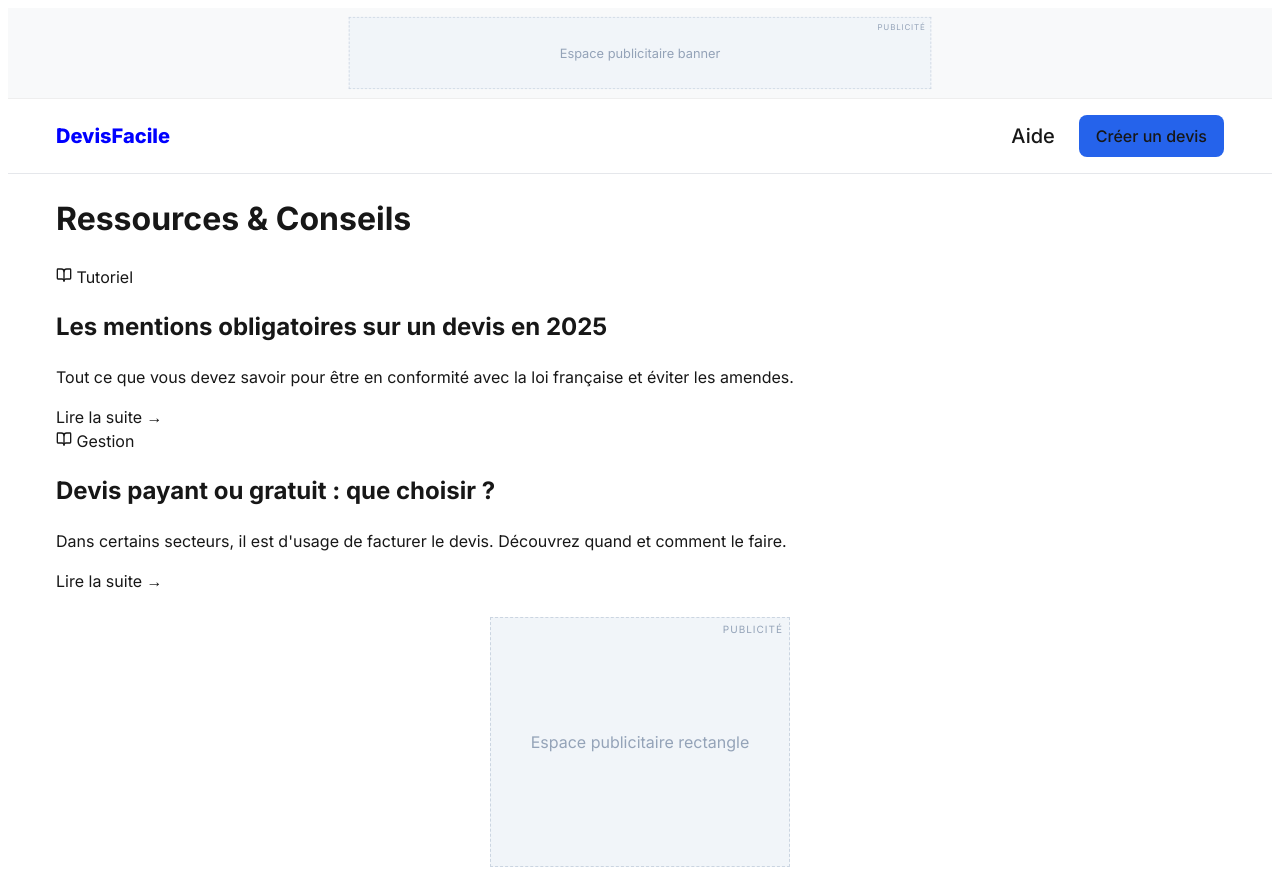
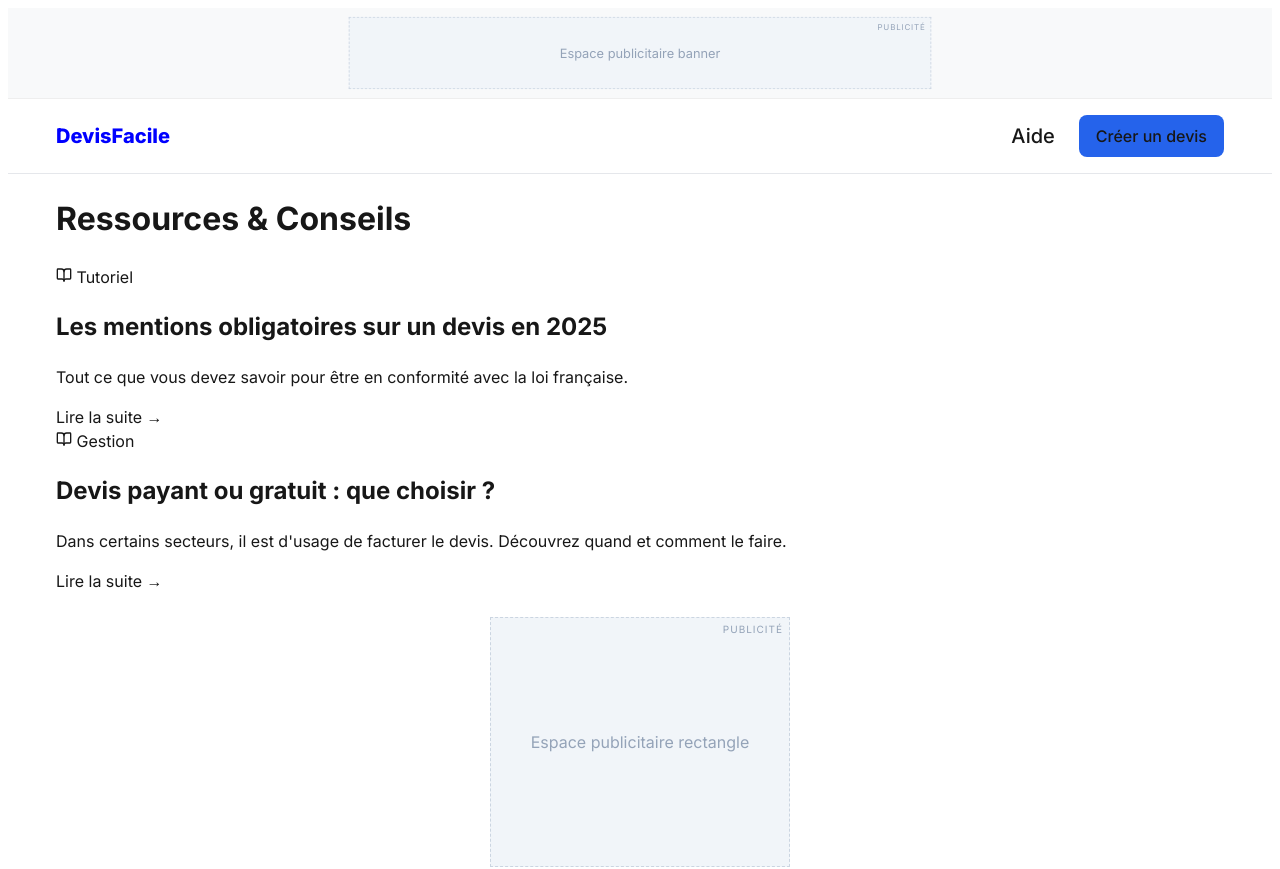
Before and after one commit to mohammedataouzani-lgtm/Ge-ne-rateur_de_devis, a Next.js app: page /blog in a window 1280 px wide. Shown: the top 869 px of the page. Built offline with nearby package versions, Linux system fonts and the light colour scheme.

Commit message:
retrait blogpage amendes

```diff
--- a/src/app/blog/page.tsx
+++ b/src/app/blog/page.tsx
@@ -27,7 +27,7 @@ export default function BlogPage() {
                             </Link>
                         </h2>
                         <p className="text-gray-600 mb-4">
-                            Tout ce que vous devez savoir pour être en conformité avec la loi française et éviter les amendes.
+                            Tout ce que vous devez savoir pour être en conformité avec la loi française.
                         </p>
                         <Link href="#" className="text-sm font-medium text-blue-600 hover:underlin">Lire la suite →</Link>
                     </div>
```
